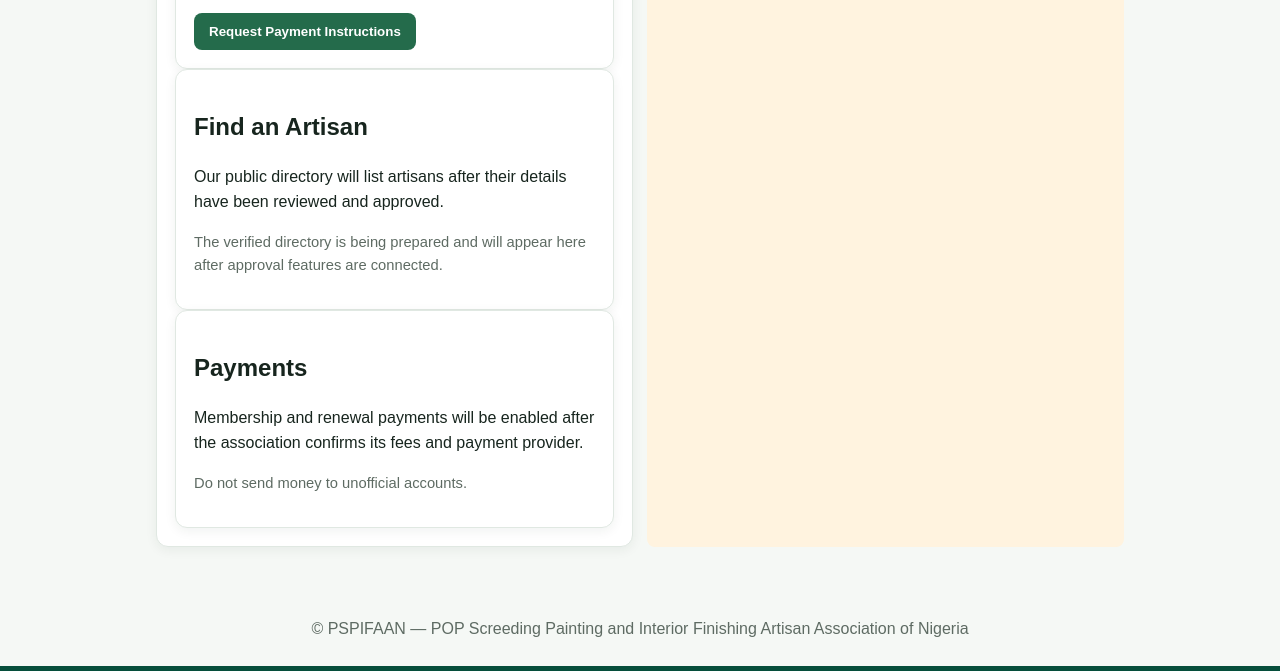
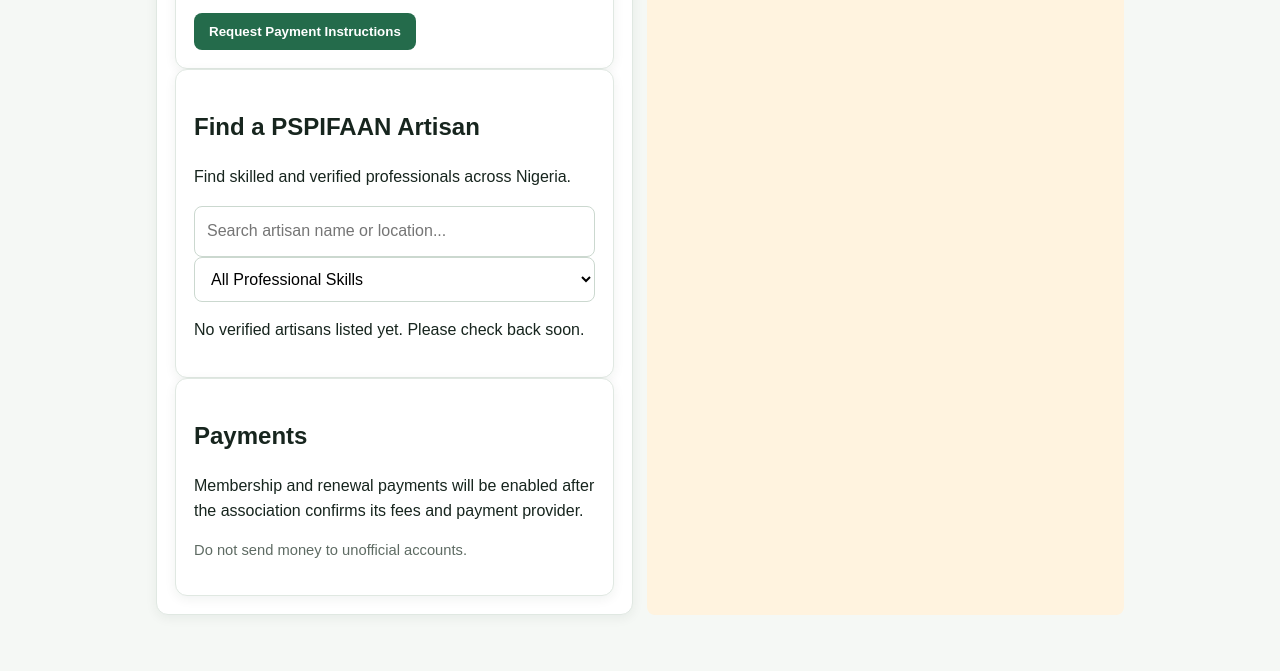
Before and after one commit to popscreedingpaintingandinterio-source/pspifaan-website, a plain HTML site: page index.html in a window 1280 px wide. Shown: the part 1205-1876 px from the top of the page. Drawn offline with Linux system fonts and the light colour scheme.

Commit message:
Add artisan search functionality to index.html

```diff
--- a/index.html
+++ b/index.html
@@ -61,7 +61,48 @@ footer{text-align:center;padding:24px;color:var(--muted)}.danger{background:#fff
 <button onclick="window.open('https://wa.me/2348168893295?text=Hello%20PSPIFAAN%2C%20I%20want%20to%20make%20a%20membership%20payment.%20Please%20send%20me%20the%20official%20payment%20instructions.','_blank')">Request Payment Instructions</button>
 
 </div>
-<div class="card"><h2>Find an Artisan</h2><p>Our public directory will list artisans after their details have been reviewed and approved.</p><p class="note">The verified directory is being prepared and will appear here after approval features are connected.</p></div>
+
+<div class="card">
+<h2>Find a PSPIFAAN Artisan</h2>
+<p>Find skilled and verified professionals across Nigeria.</p>
+
+<input type="text" id="artisanSearch"
+placeholder="Search artisan name or location..."
+oninput="searchArtisans()">
+
+<select id="artisanSkill" onchange="searchArtisans()">
+<option value="">All Professional Skills</option>
+<option value="POP Ceiling">POP Ceiling</option>
+<option value="Screeding">Wall Screeding</option>
+<option value="Painting">Painting</option>
+<option value="Interior Finishing">Interior Finishing</option>
+<option value="Renovation">Building Renovation</option>
+</select>
+
+<div id="artisanResults">
+<p>No verified artisans listed yet. Please check back soon.</p>
+</div>
+</div>
+
+<script>
+const artisans = [];
+
+function searchArtisans() {
+const search = document.getElementById("artisanSearch").value.toLowerCase();
+const skill = document.getElementById("artisanSkill").value;
+
+const matches = artisans.filter(a =>
+(a.name + " " + a.location).toLowerCase().includes(search) &&
+(!skill || a.skills.includes(skill))
+);
+
+document.getElementById("artisanResults").innerHTML =
+matches.length
+? matches.map(a => `<p><b>${a.name}</b><br>${a.location}<br>${a.skills.join(", ")}<br>${a.phone}</p>`).join("")
+: "<p>No matching verified artisans found.</p>";
+}
+</script>
+
 <div class="card"><h2>Payments</h2><p>Membership and renewal payments will be enabled after the association confirms its fees and payment provider.</p><p class="note">Do not send money to unofficial accounts.</p></div>
 </div>
 <div class="danger"><strong>Setup notice:</strong> Online applications should not be opened to the public until the database and secure submission function have been configured and tested.</div>
```
